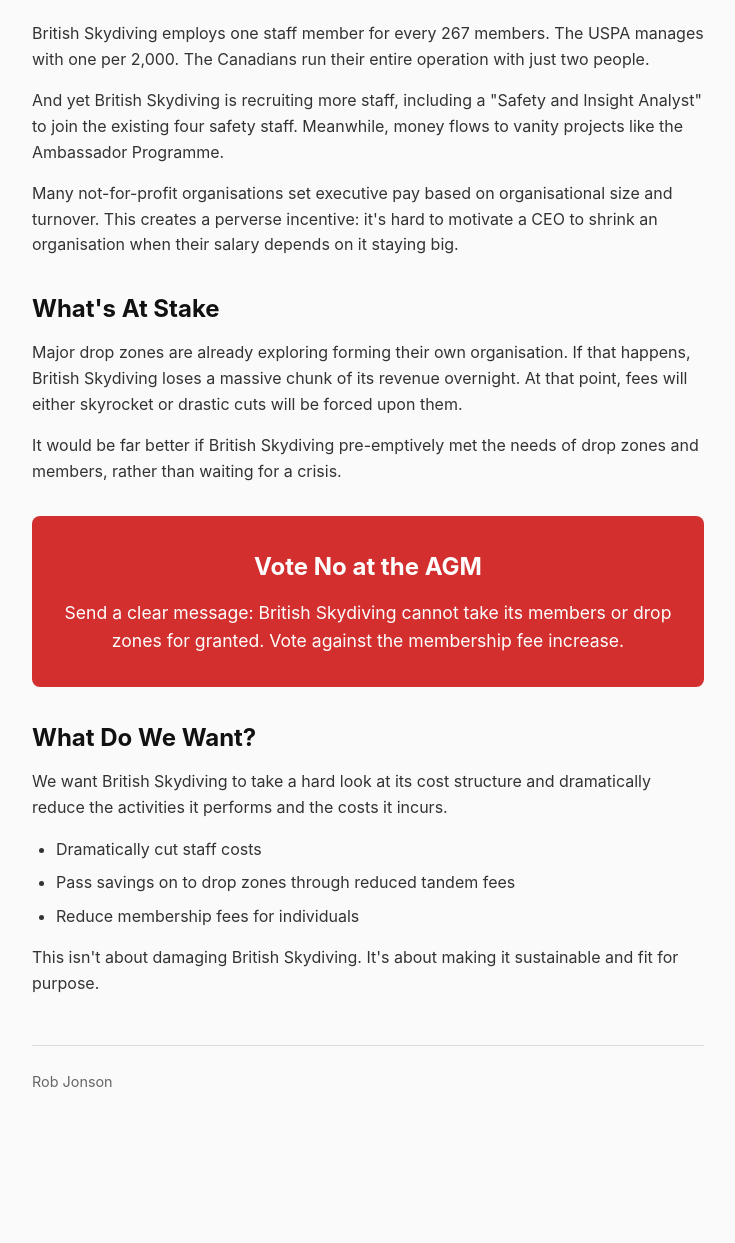
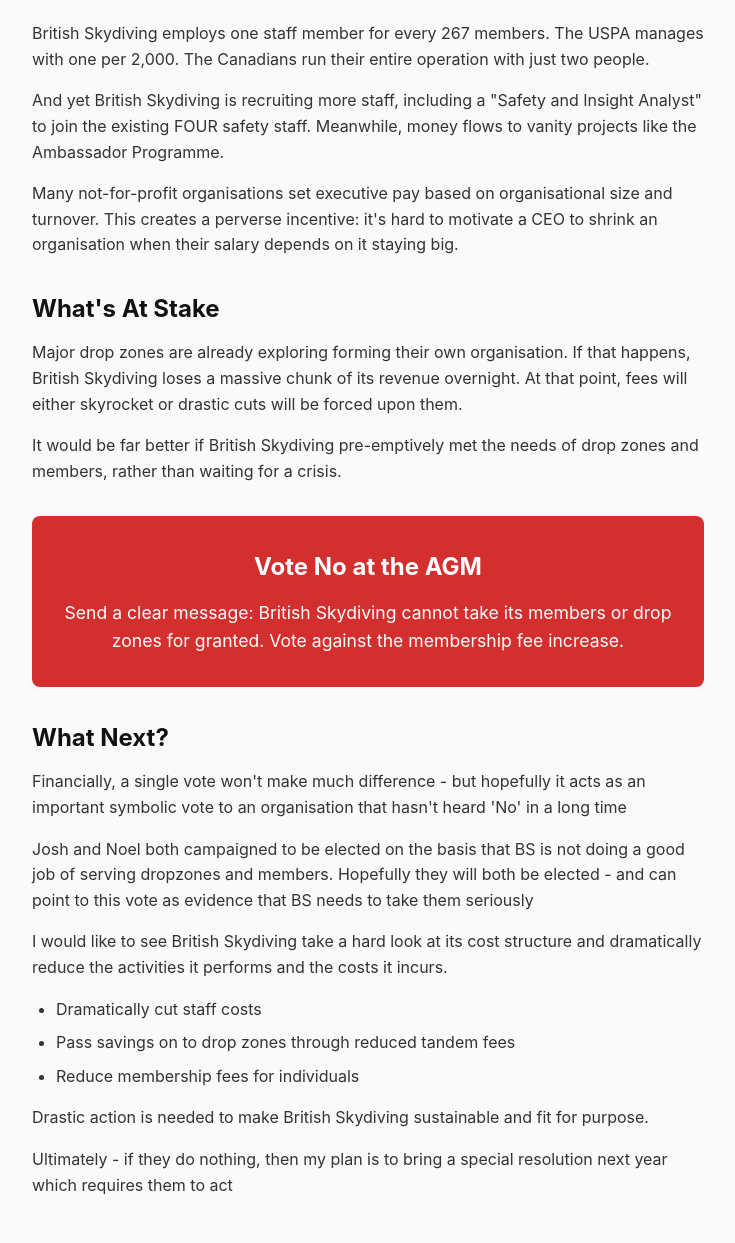
Before and after one commit to ConfusedVorlon/LessBS, a plain HTML site: page index.html in a window 1280 px wide. Shown: the part 816-2059 px from the top of the page, without its empty margins (272-1007 px from the left). Before the commit the page ends 1973 px from the top, so only its background shows below. Drawn offline with Linux system fonts and the light colour scheme.

Commit message:
Updated what's next. - images added

```diff
--- a/index.html
+++ b/index.html
@@ -94,7 +94,7 @@
 </head>
 <body>
     <main>
-        <h1>LessBS</h1>
+        <h1>#LessBS</h1>
         <p class="subtitle">British Skydiving needs to cut costs, not raise fees.</p>
 
         <div class="cta">
@@ -102,9 +102,9 @@
         </div>
 
         <h2>The Problem</h2>
-        <p>Every year, British Skydiving increases membership fees. Every year, CEO Rob offers cursory explanations at best. The organisation has become bloated and unresponsive to its members and drop zones.</p>
+        <p>Every year, British Skydiving increases membership fees. Rob offers cursory explanations at best. The organisation has become bloated and unresponsive to its members and drop zones.</p>
 
-        <p>Drop zones bear the brunt of this, especially in tandem operations. The costs get passed on, making skydiving more expensive for everyone.</p>
+        <p>Drop zones bear the brunt of this, especially through the per-tandem fee. Those costs are passed on, making skydiving more expensive for everyone.</p>
 
         <h2>Staff Are Expensive</h2>
         <div class="stats">
@@ -137,7 +137,7 @@
         </div>
         <p>British Skydiving employs one staff member for every 267 members. The USPA manages with one per 2,000. The Canadians run their entire operation with just two people.</p>
 
-        <p>And yet British Skydiving is recruiting more staff, including a "Safety and Insight Analyst" to join the existing four safety staff. Meanwhile, money flows to vanity projects like the Ambassador Programme.</p>
+        <p>And yet British Skydiving is recruiting more staff, including a "Safety and Insight Analyst" to join the existing FOUR safety staff. Meanwhile, money flows to vanity projects like the Ambassador Programme.</p>
 
         <p>Many not-for-profit organisations set executive pay based on organisational size and turnover. This creates a perverse incentive: it's hard to motivate a CEO to shrink an organisation when their salary depends on it staying big.</p>
 
@@ -151,14 +151,17 @@
             <p>Send a clear message: British Skydiving cannot take its members or drop zones for granted. Vote against the membership fee increase.</p>
         </div>
 
-        <h2>What Do We Want?</h2>
-        <p>We want British Skydiving to take a hard look at its cost structure and dramatically reduce the activities it performs and the costs it incurs.</p>
+        <h2>What Next?</h2>
+        <p>Financially, a single vote won't make much difference - but hopefully it acts as an important symbolic vote to an organisation that hasn't heard 'No' in a long time</p>
+        <p>Josh and Noel both campaigned to be elected on the basis that BS is not doing a good job of serving dropzones and members. Hopefully they will both be elected - and can point to this vote as evidence that BS needs to take them seriously</p>
+        <p>I would like to see British Skydiving take a hard look at its cost structure and dramatically reduce the activities it performs and the costs it incurs.</p>
         <ul>
             <li>Dramatically cut staff costs</li>
             <li>Pass savings on to drop zones through reduced tandem fees</li>
             <li>Reduce membership fees for individuals</li>
         </ul>
-        <p>This isn't about damaging British Skydiving. It's about making it sustainable and fit for purpose.</p>
+        <p>Drastic action is needed to make British Skydiving sustainable and fit for purpose.</p>
+        <p>Ultimately - if they do nothing, then my plan is to bring a special resolution next year which requires them to act</p>
 
         <footer>
             <p>Rob Jonson</p>
```
Also changed, not shown: images/less_bs.png (added), images/qr.png (added), images/vote_no.png (added).
